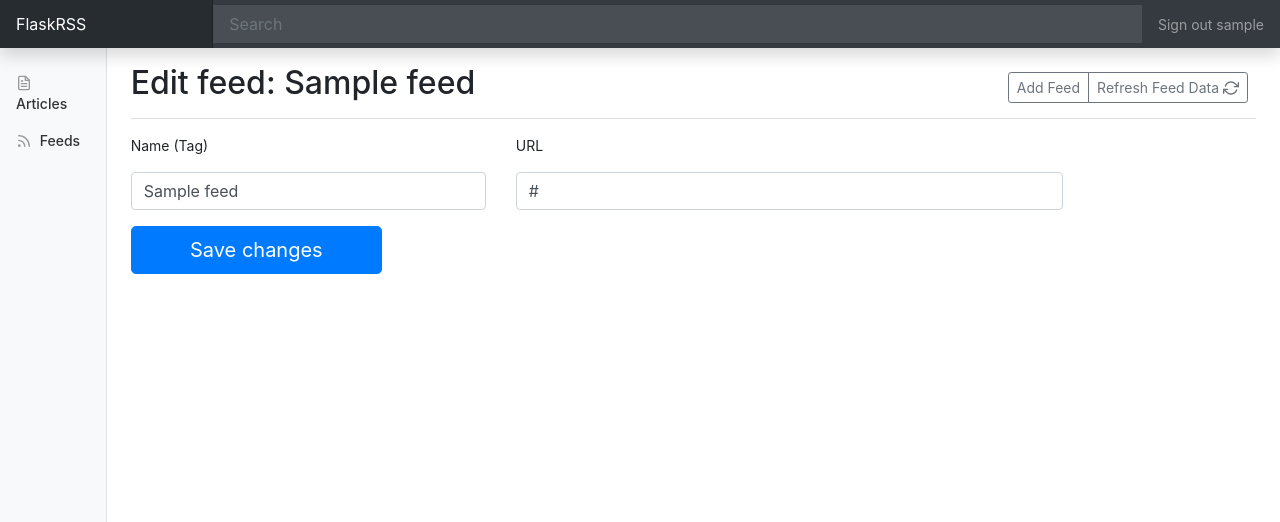
After one commit to Pytlicek/FlaskRSS, a Flask app: page /feeds/edit/1 in a window 1280 px wide. The commit adds this page. Shown: the top 522 px of the page. Run offline with Flask 2, Linux system fonts and the light colour scheme; a user stored in the database is signed in; tables that the repository leaves empty hold one stand-in row (values such as "Sample post"); some libraries are stand-ins or nearby versions.

Commit message:
Add : Search, Feed edit, Comments, UI/UX Changes

```diff
--- a/app/forms.py
+++ b/app/forms.py
@@ -1,6 +1,6 @@
 from flask_wtf import FlaskForm
 from wtforms import StringField, SubmitField, PasswordField
-from wtforms.validators import DataRequired
+from wtforms.validators import DataRequired, Length
 
 
 class AddFeedForm(FlaskForm):
@@ -13,3 +13,9 @@ class LoginForm(FlaskForm):
     username = StringField("Username", validators=[DataRequired()])
     password = PasswordField("Password", validators=[DataRequired()])
     submit = SubmitField("Log In")
+
+
+class SearchForm(FlaskForm):
+    article_text = StringField(
+        "Search", validators=[DataRequired(), Length(max=60)]
+    )
--- a/app/models.py
+++ b/app/models.py
@@ -10,6 +10,10 @@ class User(UserMixin, db.Model):
     password = db.Column(db.String(128))
 
     def verify_password(self, password):
+        """
+        Verify password during login
+        Returns True or False
+        """
         return check_password_hash(self.password, password)
 
 
@@ -27,6 +31,11 @@ class Feed(db.Model):
 
     @staticmethod
     def add_feed(name, url):
+        """
+        Add feed to DB.
+        Field feed.id is automatically added by DB engine
+        Field feed.user_id is automatically added from current_user.id
+        """
         new_feed = Feed()
         new_feed.name = name
         new_feed.url = url
@@ -40,7 +49,28 @@ class Feed(db.Model):
             return False
 
     @staticmethod
+    def edit_feed(feed_id, feed_name, feed_url):
+        """
+        Edit selected feed based on feed_id
+        Change only feed.name and feed.url
+        """
+        feed = Feed.query.filter_by(
+            user_id=current_user.id, id=feed_id
+        ).first()
+        feed.name = feed_name
+        feed.url = feed_url
+        try:
+            db.session.commit()
+            return True
+        except:
+            db.session.rollback()
+            return False
+
+    @staticmethod
     def delete_feed(feed_id):
+        """
+        Delete selected feed with all related articles
+        """
         feeds = Feed.get_feed_by_id(feed_id)
         if feeds is None or feeds == []:
             return False
@@ -51,10 +81,16 @@ class Feed(db.Model):
 
     @staticmethod
     def get_all_feeds():
+        """
+        Returns all feeds as array
+        """
         return Feed.query.filter_by(user_id=current_user.id).all()
 
     @staticmethod
     def get_feed_by_id(feed_id):
+        """
+        Returns selected feed as array
+        """
         return Feed.query.filter_by(user_id=current_user.id, id=feed_id).all()
 
 
@@ -78,25 +114,40 @@ class Article(db.Model):
 
     @property
     def feed_name(self):
+        """
+        Add feed name as property for Article object
+        """
         feed = Feed.query.filter_by(id=self.feed_id).first()
         return feed.name
 
     @staticmethod
     def get_all_articles():
+        """
+        Returns all articles in all feeds as array
+        """
         return Article.query.filter_by(user_id=current_user.id).all()
 
     @staticmethod
     def get_articles_by_feed_id(feed_id):
+        """
+        Returns all articles in selected feed as array
+        """
         return Article.query.filter_by(feed_id=feed_id).all()
 
     @staticmethod
     def get_article_by_url(url):
+        """
+        Returns selected article
+        """
         return Article.query.filter_by(
             user_id=current_user.id, url=url
         ).first()
 
     @staticmethod
     def delete_articles_by_feed_id(feed_id):
+        """
+        Delete all articles in selected feed
+        """
         Article.query.filter_by(
             user_id=current_user.id, feed_id=feed_id
         ).delete()
@@ -105,6 +156,14 @@ class Article(db.Model):
 
 
 def download_articles(feed_url, feed_id):
+    """
+    Download articles for selected feed
+    Takes feed url and tries to parse RSS feed
+    Ensure valid RSS feed by searching for title
+    Articles in the parsed feed are mapped to Article object and saved to DB
+    Articles that are in DB (based on URL) are skipped and not added
+    Returns list of newly added articles
+    """
     import feedparser
 
     NewsFeed = feedparser.parse(feed_url)
--- a/app/routes.py
+++ b/app/routes.py
@@ -1,4 +1,4 @@
-from flask import render_template, url_for, redirect, flash
+from flask import render_template, url_for, redirect, flash, request
 from flask_login import (
     LoginManager,
     login_required,
@@ -6,9 +6,8 @@ from flask_login import (
     logout_user,
 )
 from app import app
-from app.forms import LoginForm
 from app.models import User, Feed, Article, download_articles
-from app.forms import AddFeedForm
+from app.forms import LoginForm, AddFeedForm, SearchForm
 
 login_manager = LoginManager(app)
 login_manager.login_view = "login"
@@ -41,7 +40,7 @@ def logout():
 @app.route("/")
 @login_required
 def index():
-    return render_template("dashboard_index.html")
+    return redirect(url_for("feeds_articles"))
 
 
 @app.route("/feeds", methods=["GET", "POST"])
@@ -53,6 +52,25 @@ def feeds_index():
         flash("Feed has been added", "success")
     feeds = Feed.get_all_feeds()
     return render_template("feeds_index.html", feeds=feeds, form=form)
+
+
+@app.route("/feeds/edit/<feed_id>", methods=["GET", "POST"])
+@login_required
+def feeds_edit(feed_id):
+    form = AddFeedForm()
+    if form.validate_on_submit():
+        Feed.edit_feed(feed_id, form.data["name"], form.data["url"])
+        flash("Feed has been changed", "success")
+        return redirect(url_for("feeds_index"))
+
+    feed_data = Feed.get_feed_by_id(feed_id)
+    if not feed_data:
+        return redirect(url_for("feeds_index"))
+    else:
+        feed_data = feed_data[0]
+        return render_template(
+            "feeds_edit.html", form=form, feed_data=feed_data
+        )
 
 
 @app.route("/feeds/<feed_id>/delete", methods=["GET"])
@@ -77,7 +95,9 @@ def feeds_download(feed_id):
         articles = download_articles(feed.url, feed.id)
         articles_list += articles
     if feed_id != "all":
-        return render_template("feeds_download.html", articles_list=articles_list)
+        return render_template(
+            "feeds_download.html", articles_list=articles_list
+        )
     else:
         return "True"
 
@@ -95,3 +115,19 @@ def feeds_articles(feed_id):
     return render_template(
         "articles_index.html", articles=articles, feeds=feeds
     )
+
+
+@app.route("/search", methods=["GET", "POST"])
+@login_required
+def search():
+    if request.method == "POST":
+        form = SearchForm()
+        search_query = form.data["article_text"]
+        articles = Article.query.filter(
+            Article.summary.ilike(f"%{search_query}%")
+        ).all()
+    else:
+        search_query = False
+        articles = Article.get_all_articles()
+
+    return render_template("articles_index.html", articles=articles, search_query=search_query)
--- a/app/templates/base.html
+++ b/app/templates/base.html
@@ -18,7 +18,9 @@
             data-target="#sidebarMenu" aria-controls="sidebarMenu" aria-expanded="false" aria-label="Toggle navigation">
         <span class="navbar-toggler-icon"></span>
     </button>
-    <input class="form-control form-control-dark w-100" type="text" placeholder="Search" aria-label="Search">
+    <form class="form-control-range" action="/search" method="post">
+        <input class="form-control form-control-dark w-100" type="text" placeholder="Search" aria-label="Search" name="article_text">
+    </form>
     <ul class="navbar-nav px-3">
         <li class="nav-item text-nowrap">
             <a class="nav-link" href="{{ url_for('logout') }}">Sign out {{ current_user.username }}</a>
@@ -32,21 +34,15 @@
             <div class="sidebar-sticky pt-3">
                 <ul class="nav flex-column">
                     <li class="nav-item">
-                        <a class="nav-link" href="{{ url_for('index') }}">
-                            <span data-feather="home"></span>
-                            Dashboard
+                        <a class="nav-link" href="{{ url_for('feeds_articles') }}">
+                            <span data-feather="file-text"></span>
+                            Articles
                         </a>
                     </li>
                     <li class="nav-item">
                         <a class="nav-link" href="{{ url_for('feeds_index') }}">
                             <span data-feather="rss"></span>
                             Feeds
-                        </a>
-                    </li>
-                    <li class="nav-item">
-                        <a class="nav-link" href="{{ url_for('feeds_articles') }}">
-                            <span data-feather="file-text"></span>
-                            Articles
                         </a>
                     </li>
                 </ul>
@@ -82,6 +78,8 @@
                     {% endfor %}
                 {% endif %}
             {% endwith %}
+
+            {# Render content from child templates #}
             {% block content %}{% endblock %}
 
         </main>
--- /dev/null
+++ b/app/templates/feeds_edit.html
@@ -0,0 +1,26 @@
+{% extends 'base.html' %}
+{% block content_title %}Edit feed: {{ feed_data.name }} {{ super() }}{% endblock %}
+{% block content %}
+
+<div class="row">
+    <form method="POST" action="" class="col-md-12">
+        {{ form.hidden_tag() }}
+        <div class="row">
+            <div class="col-md-4 mb-3">
+                <label for="name">{{ form.name.label }}</label>
+                {{ form.name(class_="form-control", size=50, required='required', value=feed_data.name) }}
+                <div class="invalid-feedback">Name is required.</div>
+            </div>
+            <div class="col-md-6 mb-3">
+                <label for="url">{{ form.url.label }}</label>
+                {{ form.url(class_="form-control", size=150, required='required', value=feed_data.url) }}
+                <div class="invalid-feedback">URL name is required.</div>
+            </div>
+        </div>
+        <div class="row col-md-3 mb-2">
+            <button class="btn btn-primary btn-lg btn-block" type="submit">Save changes</button>
+        </div>
+    </form>
+</div>
+
+{% endblock %}
--- a/config.py
+++ b/config.py
@@ -7,3 +7,4 @@ class Config(object):
     SECRET_KEY = "SecretPass"
     SQLALCHEMY_DATABASE_URI = "sqlite:///" + os.path.join(basedir, "app.db")
     SQLALCHEMY_TRACK_MODIFICATIONS = False
+    # SQLALCHEMY_ECHO = True
```
Also changed, not shown: app/templates/articles_index.html (+15 -2 lines), app/templates/feeds_index.html (+4 -5 lines).
